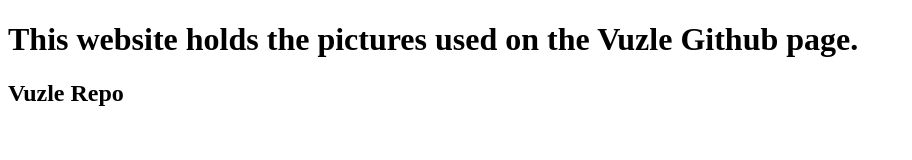
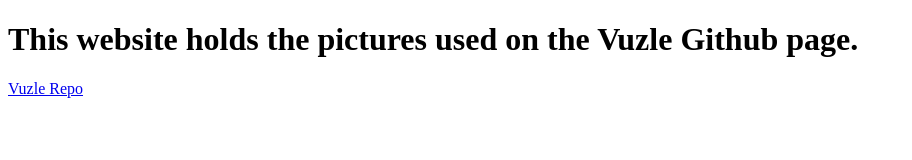
Before and after one commit to DiamondOreMaster/Vuzle-Website, a plain HTML site: page index.html in a window 1280 px wide. Shown: the whole page, without its empty margins (0-912 px from the left). Drawn offline with Linux system fonts and the light colour scheme.

Commit message:
Update index.html

```diff
--- a/index.html
+++ b/index.html
@@ -10,7 +10,7 @@
 
 <body>
     <h1>This website holds the pictures used on the Vuzle Github page.</h1>
-    <h2 href="https://github.com/DiamondOreMaster/Vuzle/tree/main">Vuzle Repo</h2>
+    <a href="https://github.com/DiamondOreMaster/Vuzle/tree/main">Vuzle Repo</a>
 </body>
 
 </html>
```
